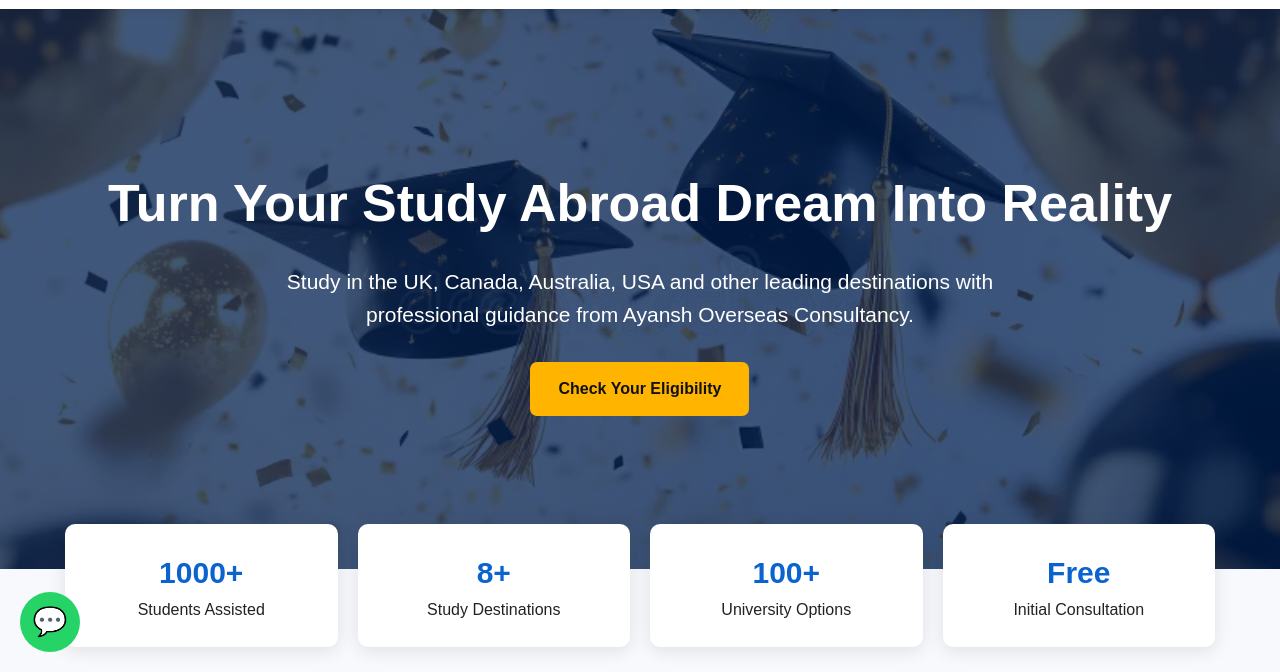
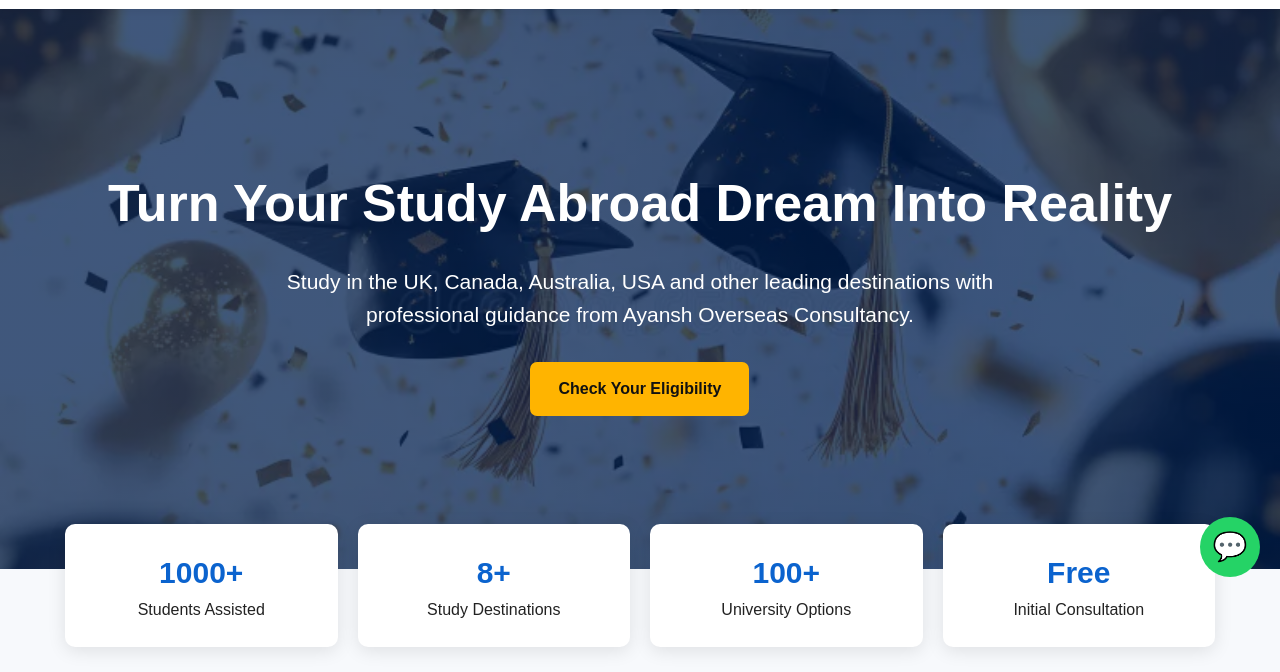
Before and after one commit to Basanapally/Ayansh-Overseas-consultancy, a plain HTML site: page index.html in a window 1280 px wide. Shown: the part 128-800 px from the top of the page. Drawn offline with Linux system fonts and the light colour scheme.

Commit message:
Update index.html

```diff
--- a/index.html
+++ b/index.html
@@ -312,8 +312,8 @@ textarea{
 
 .whatsapp{
     position:fixed;
-    left:20px; /* Changed from right:20px */
-    bottom:20px;
+    right:20px;
+    bottom:95px; /* Raised above Tawk.to widget */
     width:60px;
     height:60px;
     border-radius:50%;
@@ -325,6 +325,7 @@ textarea{
     text-decoration:none;
     font-size:28px;
     z-index:9999;
+
 
 }
 
```
